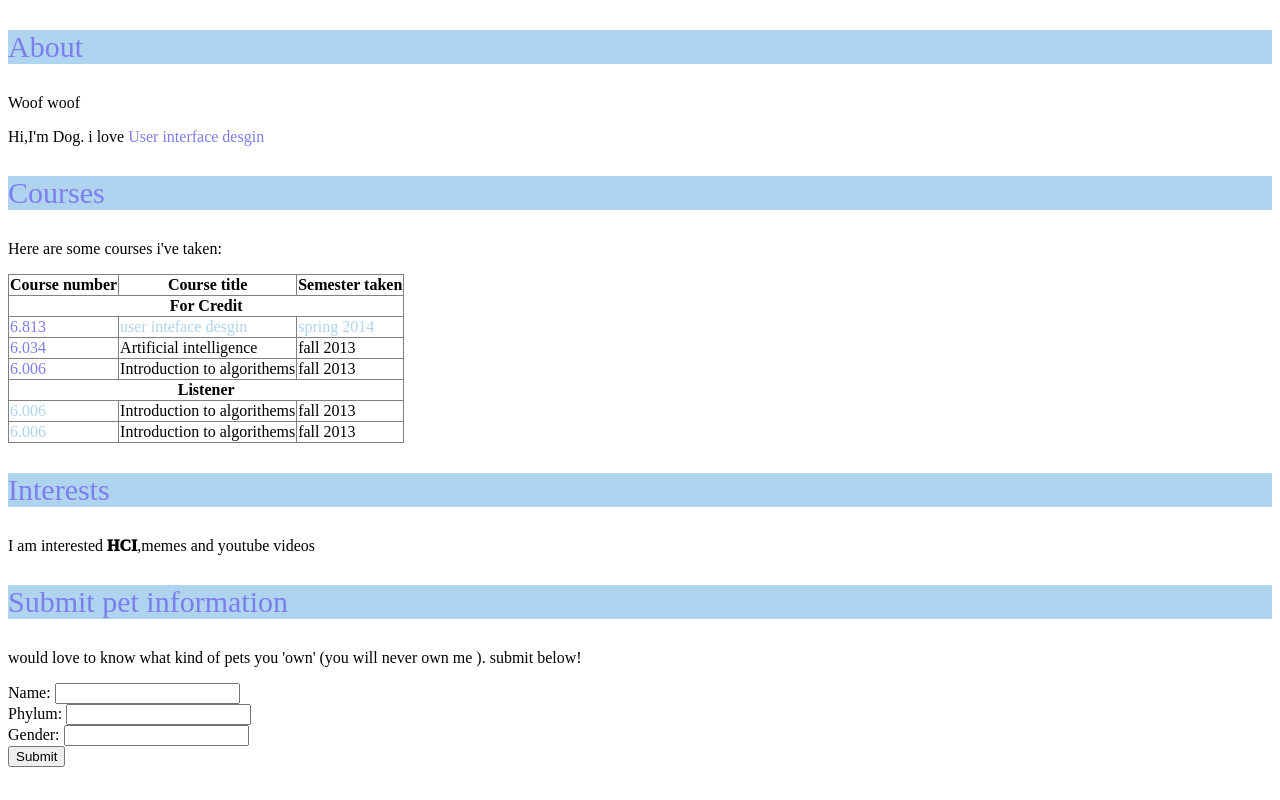
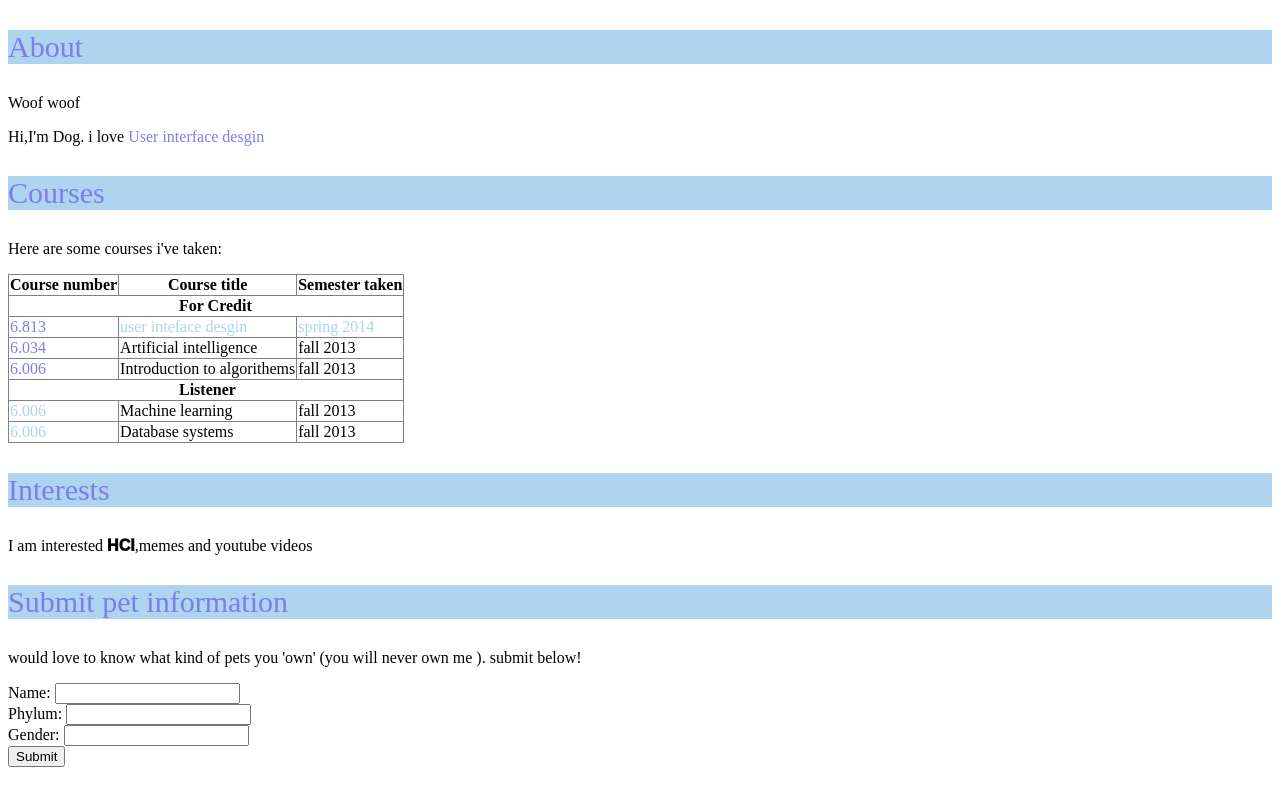
Before and after one commit to AmerAmora/HTML-CSS-TASKS, a plain HTML site: page 19-10/Task3.html in a window 1280 px wide. Drawn offline with Linux system fonts and the light colour scheme.

Commit message:
updating task3

```diff
--- a/19-10/Task3.html
+++ b/19-10/Task3.html
@@ -20,7 +20,7 @@
     <th>Semester taken</th>
 </tr>
 <tr>
-<th colspan="3" class="mid"> For Credit</th>
+<td colspan="3" class="mid"> For Credit</td>
 </tr>
 <tr>
     <td class="interface" >6.813</td>
@@ -44,20 +44,20 @@
 
 </tr>
 <tr>
-    <th colspan="3" class="mid"> Listener</th>
+    <td colspan="3" class="mid"> Listener</td>
 
 
 </tr>
 <tr>
     <td class="numbers">6.006</td>
-    <td>Introduction to algorithems</td>
+    <td>Machine learning</td>
 
     <td>fall 2013</td>
 
 </tr>
 <tr>
     <td class="numbers">6.006</td>
-    <td>Introduction to algorithems</td>
+    <td>Database systems</td>
 
     <td>fall 2013</td>
 
--- a/Css/style.css
+++ b/Css/style.css
@@ -9,9 +9,11 @@ font-size: 30px;
 
 
 }
-#HCI{font-weight: 1000;}
+#HCI{font-weight: 1000; font-family:sans-serif;}
 .numbers{ color:  rgb(175, 212, 240);}
 table {
     border-collapse: collapse;
   }
-  .mid{padding: 180;}
+  .mid{ padding-left: 170px;
+font-weight: bolder;
+}
```
